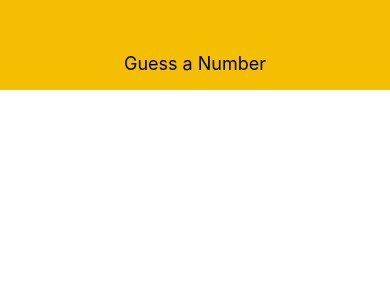
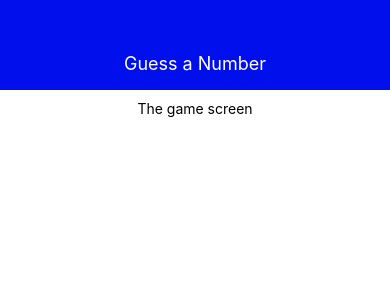
Before and after one commit to DaWood32913/rn-number-game, a React Native app: screen / in a window 390 px wide. Shown: the top 300 px of the page. Built offline with nearby package versions, Linux system fonts and the light colour scheme.

Commit message:
rendering start game screen

```diff
--- a/App.js
+++ b/App.js
@@ -1,11 +1,13 @@
 import React from 'react';
 import { StyleSheet, View } from 'react-native';
 import Header from './components/Header';
+import StartGameScreen from './screens/StartGameScreen'
 
 export default function App() {
   return (
     <View style={styles.screen}>
       <Header title="Guess a Number" />
+      <StartGameScreen />
     </View>
   );
 }
--- a/components/Header.js
+++ b/components/Header.js
@@ -14,12 +14,12 @@
         width: "100%",
         height: 90,
         paddingTop: 36,
-        backgroundColor: '#f4be02',
+        backgroundColor: '#000feb',
         alignItems: 'center',
         justifyContent: 'center'
     },
     headerTitle: {
-        color: 'black',
+        color: 'white',
         fontSize: 18,
     }
 });
--- /dev/null
+++ b/screens/StartGameScreen.js
@@ -0,0 +1,20 @@
+import React from 'react';
+import { View, Text, StyleSheet } from 'react-native';
+
+const StartGameScreen = props => {
+    return (
+        <View style={styles.screen}>
+            <Text>The game screen</Text>
+        </View>
+    );
+};
+
+const styles = StyleSheet.create({
+    screen: {
+        flex: 1,
+        padding: 10,
+        alignItems: 'center',
+    }
+});
+
+export default StartGameScreen;
```
